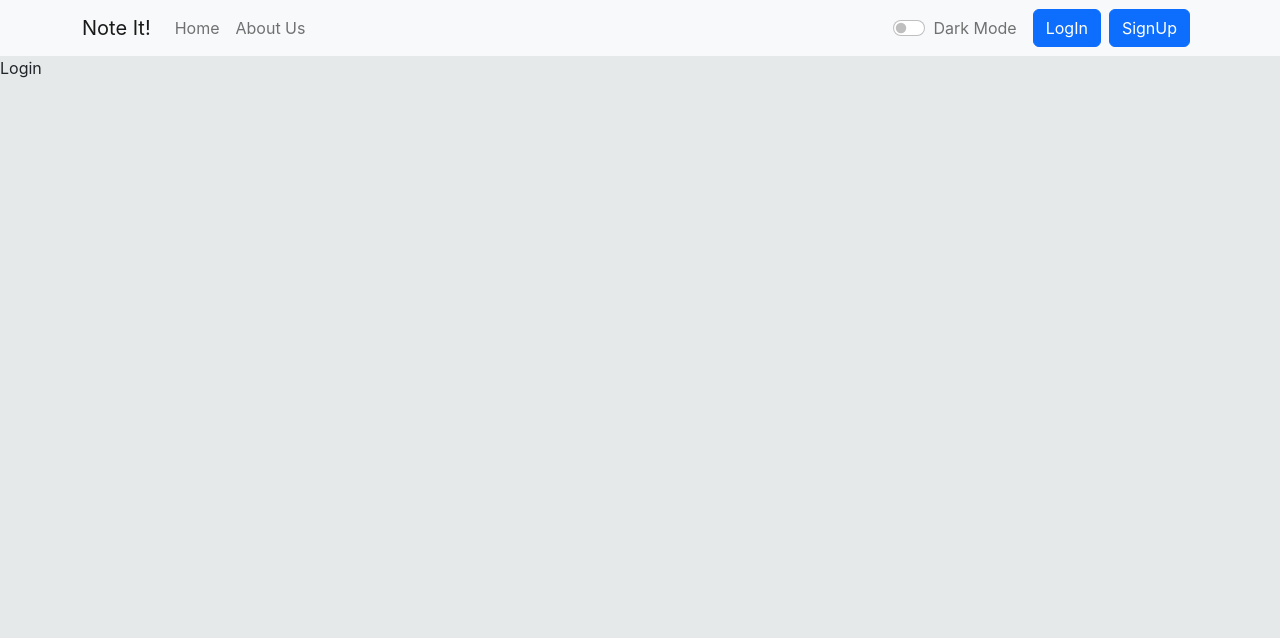
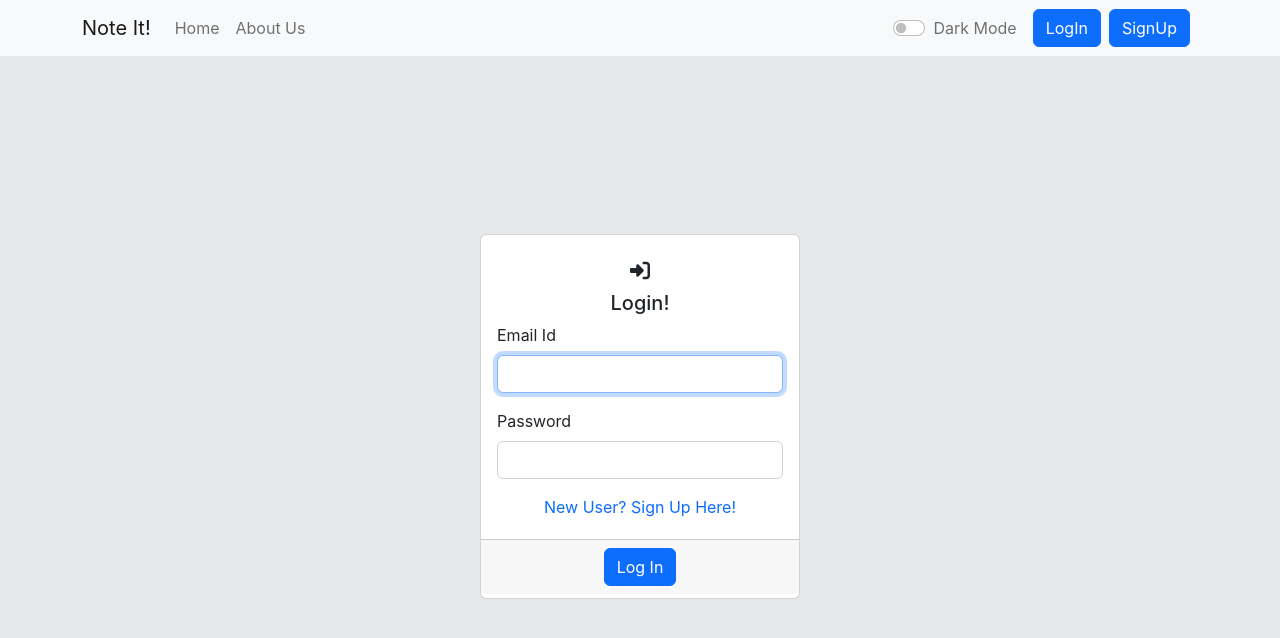
Before and after one commit to thekhurapaatimind/note-it, a React (Create React App) app in the folder client/: page /login in a window 1280 px wide. Shown: the top 638 px of the page. Built offline with nearby package versions, Linux system fonts and the light colour scheme; the HTML template or start-up script is replaced by a standard one.

Commit message:
login frontend

```diff
--- a/client/src/components/Login.js
+++ b/client/src/components/Login.js
@@ -1,9 +1,56 @@
 import React from 'react'
+import { useState } from 'react'
+import { Card, Container, Form, Button } from 'react-bootstrap'
+import { Link } from 'react-router-dom'
 
 function Login() {
-  return (
-    <div>Login</div>
-  )
+
+    const [credentials, setCredentials] = useState({ email: "", password: "" })
+    const { email, password } = credentials;
+    const onChange = (e) => {
+        setCredentials({ ...credentials, [e.target.name]: e.target.value })
+    }
+    return (
+        <Container className='d-flex justify-content-center align-items-center' style={{ height: '90vh' }}>
+            <Card style={{ width: "20rem" }}>
+                <Form>
+                    <Card.Body>
+                        <Card.Title className='text-center mt-2'><i className="fa-solid fa-right-to-bracket"></i></Card.Title>
+                        <Card.Title className='text-center'>Login!</Card.Title>
+                        <Form.Group className="mb-3">
+                            <Form.Label>Email Id</Form.Label>
+                            <Form.Control
+                                type="email"
+                                value={email}
+                                onChange={onChange}
+                                name="email"
+                                required
+                                autoFocus
+                            />
+                        </Form.Group>
+                        <Form.Group className="mb-3">
+                            <Form.Label>Password</Form.Label>
+                            <Form.Control
+                                type="password"
+                                value={password}
+                                onChange={onChange}
+                                name="password"
+                                required
+                            />
+                        </Form.Group>
+                        <div className="text-center">
+                            <Link to="/signup" style={{textDecoration: "none"}}>New User? Sign Up Here!</Link>
+                        </div>
+                    </Card.Body>
+                    <Card.Footer className="text-center my-1">
+                        <Button type="submit" variant="primary">
+                            Log In
+                        </Button>
+                    </Card.Footer>
+                </Form>
+            </Card>
+        </Container>
+    )
 }
 
 export default Login
```
Also changed, not shown: 1 other file (tests, documents, lock files or other folders).
